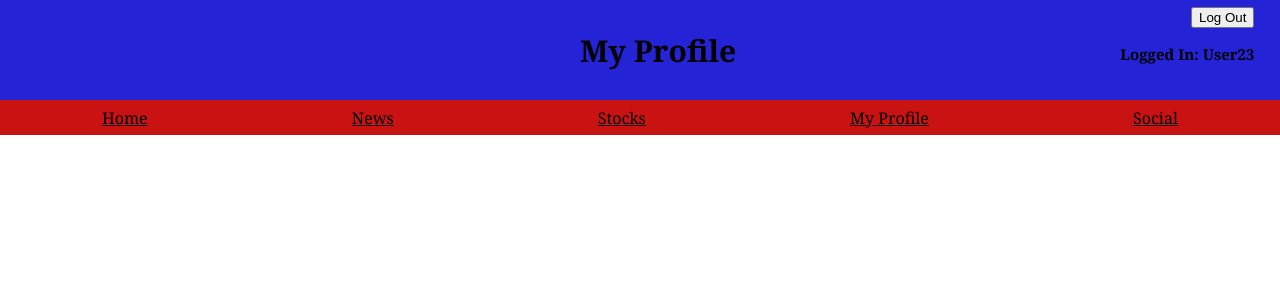
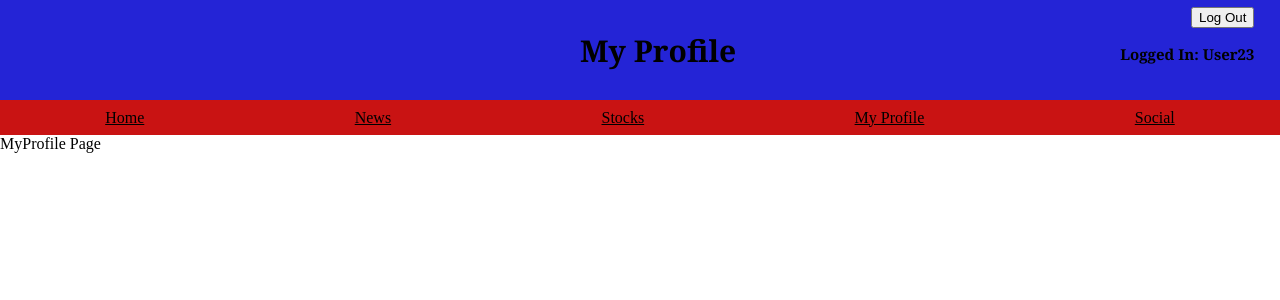
Before and after one commit to dls197/StockApp, a React (Create React App) app in the folder marketview/: page /myprofile in a window 1280 px wide. Shown: the top 300 px of the page. Built offline with nearby package versions, Linux system fonts and the light colour scheme.

Commit message:
Fixed Navbar Issue of <h1> Hiding Under

```diff
--- a/marketview/src/App.css
+++ b/marketview/src/App.css
@@ -40,7 +40,6 @@
     min-height: 35px;
     background-color: rgb(201, 19, 19);
     color: black;
-    top: 100px;
 }
 
 .navElements {
--- a/marketview/src/components/Header.js
+++ b/marketview/src/components/Header.js
@@ -1,5 +1,4 @@
 import React from 'react'
-import Navbar from './Navbar'
 
 
 function Header({ title, username, logOut }) {
@@ -9,7 +8,6 @@ function Header({ title, username, logOut }) {
             <h1 className = {"headerTitle"}>{title}</h1>
             <button className = {"logOutButton"} onClick = {logOut}>Log Out</button>
             <h5 className ={"loggedInMessage"}>Logged In: {username}</h5>
-            <Navbar />
         </div>
     )
 }
--- a/marketview/src/components/Home.js
+++ b/marketview/src/components/Home.js
@@ -1,12 +1,16 @@
 import React from 'react'
 import Header from './Header'
+import Navbar from './Navbar'
 
 
 function Home({ logOut, username }) {
     return (
         <div>
             <Header title = "Home" username = {username} logOut = {logOut} />
-            <h1>Home Page</h1>
+            <Navbar />
+            <body>
+                <h1>Home Page</h1>
+            </body>
         </div>
     )
 }
--- a/marketview/src/components/MyProfile.js
+++ b/marketview/src/components/MyProfile.js
@@ -1,12 +1,16 @@
 import React from 'react'
 import Header from './Header'
+import Navbar from './Navbar'
 
 
 function MyProfile({ logOut, username }) {
     return (
         <div>
             <Header title = "My Profile" username = {username} logOut = {logOut} />
-            <h1>MyProfile Page</h1>
+            <Navbar />
+            <body>
+                <h1>MyProfile Page</h1>
+            </body>
         </div>
     )
 }
--- a/marketview/src/components/News.js
+++ b/marketview/src/components/News.js
@@ -1,12 +1,16 @@
 import React from 'react'
 import Header from './Header'
+import Navbar from './Navbar'
 
 
 function News({ logOut, username }) {
     return (
         <div>
             <Header title = "News" username = {username} logOut = {logOut} />
-            <h1>News Page</h1>
+            <Navbar />
+            <body>
+                <h1>News Page</h1>
+            </body>
         </div>
     )
 }
--- a/marketview/src/components/Social.js
+++ b/marketview/src/components/Social.js
@@ -1,12 +1,16 @@
 import React from 'react'
 import Header from './Header'
+import Navbar from './Navbar'
 
 
 function Social({ logOut, username }) {
     return (
         <div>
             <Header title = "Social" username = {username} logOut = {logOut} />
-            <h1>Social Page</h1>
+            <Navbar />
+            <body>
+                <h1>Social Page</h1>
+            </body>
         </div>
     )
 }
--- a/marketview/src/components/Stocks.js
+++ b/marketview/src/components/Stocks.js
@@ -1,12 +1,16 @@
 import React from 'react'
 import Header from './Header'
+import Navbar from './Navbar'
 
 
 function Stocks({ logOut, username }) {
     return (
         <div>
             <Header title = "Stocks" username = {username} logOut = {logOut} />
-            <h1>Stocks Page</h1>
+            <Navbar />
+            <body>
+                <h1>Stocks Page</h1>
+            </body>
         </div>
     )
 }
```
Also changed, not shown: 1 other file (tests, documents, lock files or other folders).
